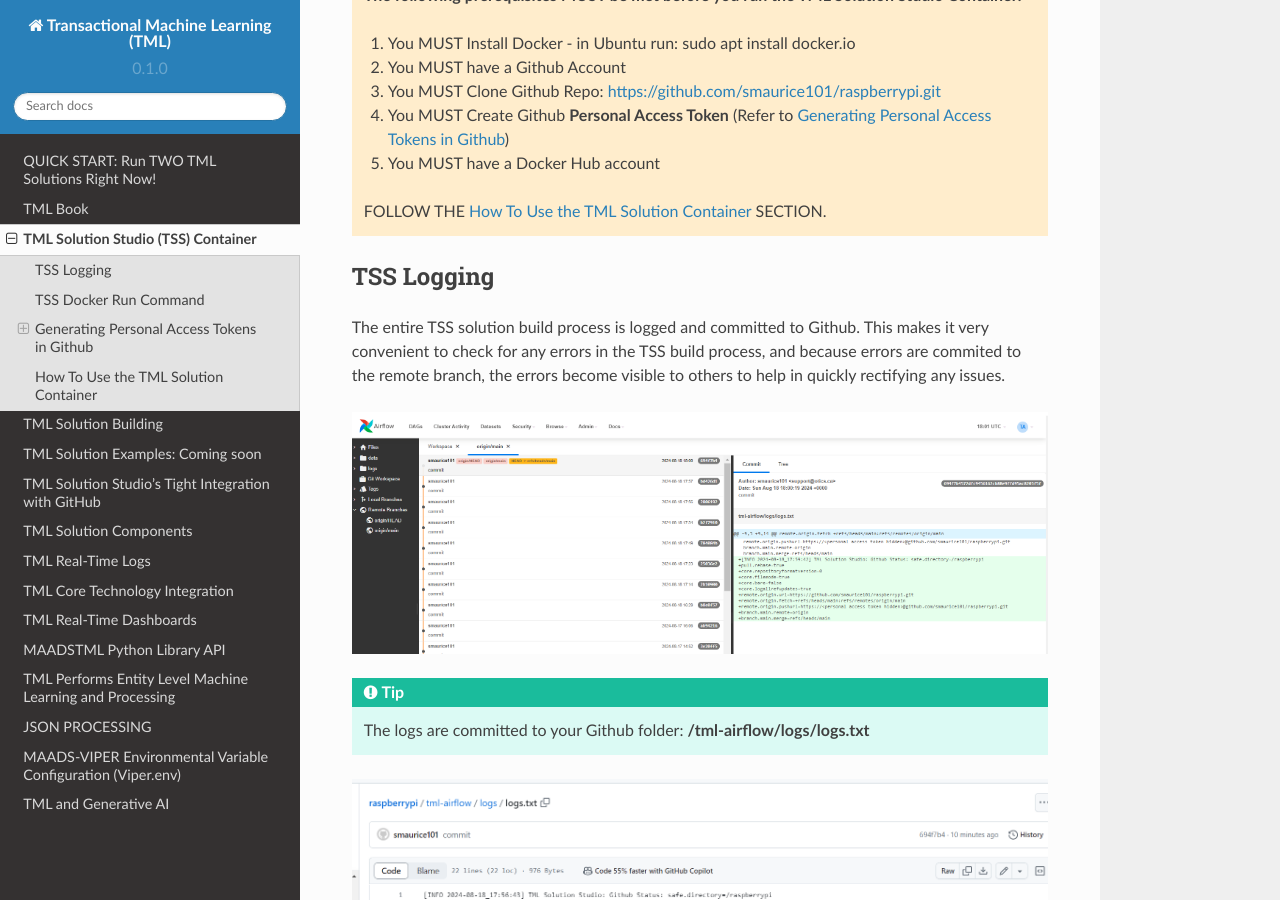
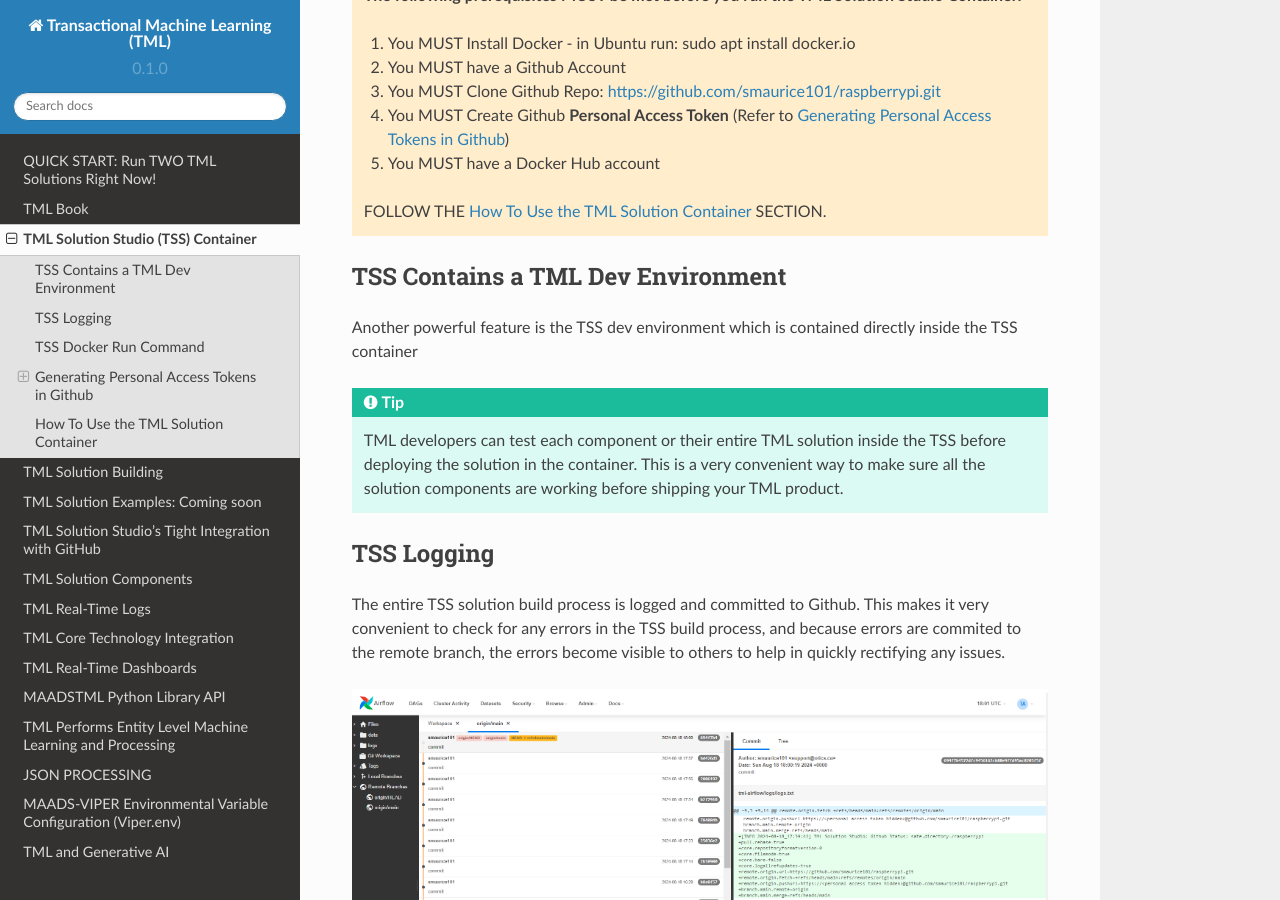
Before and after one commit to smaurice101/readthedocs, a Sphinx documentation site: the page built from docs/source/docker.rst, in a window 1280 px wide and 900 px high, scrolled down 510 px. Built offline with Sphinx 7.4.7 and the Read the Docs theme 2.0.0, drawn with Linux system fonts in a browser that asks for light colours.

Commit message:
Update docker.rst

```diff
--- a/docs/source/docker.rst
+++ b/docs/source/docker.rst
@@ -25,6 +25,15 @@
    5. You MUST have a Docker Hub account
 
    FOLLOW THE :ref:`How To Use the TML Solution Container` SECTION.
+
+TSS Contains a TML Dev Environment
+----------------------------
+
+Another powerful feature is the TSS dev environment which is contained directly inside the TSS container
+
+.. tip::
+   TML developers can test each component or their entire TML solution inside the TSS before deploying the solution in the container.  This is a very convenient
+   way to make sure all the solution components are working before shipping your TML product.
 
 TSS Logging
 -----------------
```
